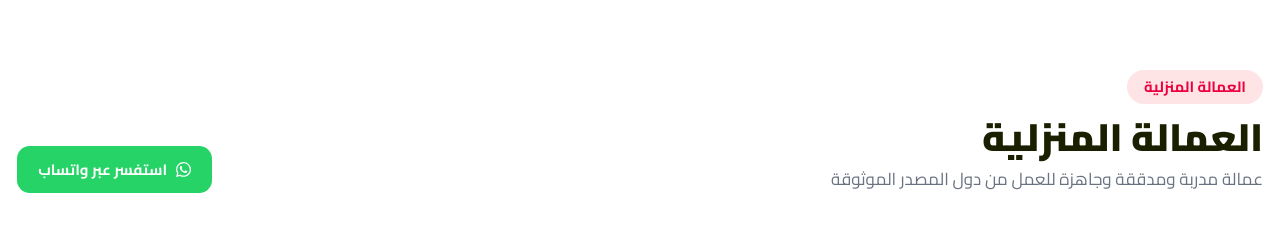
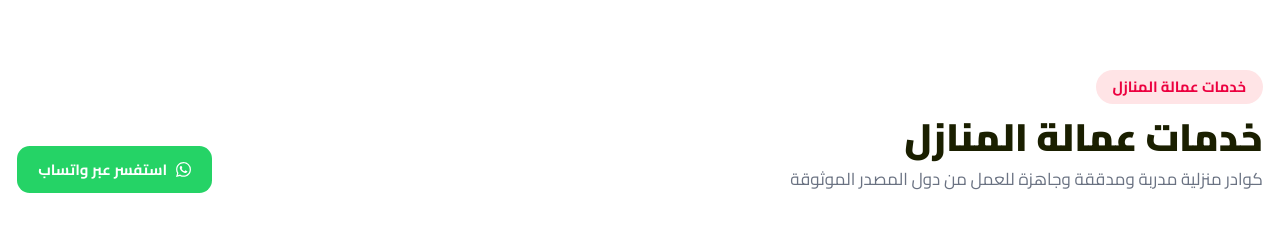
Before and after one commit to fouraxiz/alsaffar-service, a Next.js app: page /ar in a window 1280 px wide. Shown: the part 3070-3313 px from the top of the page. Built offline with nearby package versions, Linux system fonts and the light colour scheme.

Commit message:
rename Domestic Workers to Maid Services

```diff
--- a/messages/ar.json
+++ b/messages/ar.json
@@ -23,7 +23,7 @@
   "services": {
     "title": "خدماتنا",
     "subtitle": "حلول استقدام شاملة مصممة خصيصاً للمملكة العربية السعودية",
-    "domestic": {"title": "العمالة المنزلية", "desc": "خادمات وطهاة ومربيات وعمال رعاية منزلية من دول موثوقة."},
+    "domestic": {"title": "خدمات عمالة المنازل", "desc": "خادمات وطهاة ومربيات وعمال رعاية منزلية من دول موثوقة."},
     "drivers": {"title": "السائقون", "desc": "سائقون شخصيون وسائقو عائلات مرخصون وذوو خبرة."},
     "skilled": {"title": "العمالة الماهرة", "desc": "فنيون وكهربائيون وسباكون ومحترفو البناء."},
     "corporate": {"title": "التوظيف المؤسسي", "desc": "موظفو مكاتب وحراسة أمنية وحلول للقوى العاملة."},
@@ -102,8 +102,8 @@
     }
   },
   "domesticWorkers": {
-    "title": "العمالة المنزلية",
-    "subtitle": "عمالة مدربة ومدققة وجاهزة للعمل من دول المصدر الموثوقة",
+    "title": "خدمات عمالة المنازل",
+    "subtitle": "كوادر منزلية مدربة ومدققة وجاهزة للعمل من دول المصدر الموثوقة",
     "whatsappLabel": "استفسر عبر واتساب",
     "items": {
       "housemaid": {"title": "خادمة منزل", "desc": "تنظيف المنزل العام والطهي والصيانة."},
@@ -201,7 +201,7 @@
     "title": "خدمات الاستقدام لدينا",
     "subtitle": "حلول شاملة لجميع احتياجاتكم من العمالة",
     "domestic": {
-      "title": "العمالة المنزلية", "subtitle": "خادمات وعاملات منازل ومربيات",
+      "title": "خدمات عمالة المنازل", "subtitle": "خادمات وعاملات منازل ومربيات",
       "desc": "نستقدم عمالة منزلية متمرسة من الفلبين وإندونيسيا وإثيوبيا وسريلانكا وغيرها.",
       "features": ["فحص الخلفية", "الفحص الطبي", "اختبار المهارات", "التحقق من الوثائق", "التغطية التأمينية"]
     },
--- a/messages/en.json
+++ b/messages/en.json
@@ -23,7 +23,7 @@
   "services": {
     "title": "Our Services",
     "subtitle": "Comprehensive manpower recruitment solutions tailored for Saudi Arabia",
-    "domestic": {"title": "Domestic Workers", "desc": "Housemaids, cooks, nannies, and home care workers from trusted source countries."},
+    "domestic": {"title": "Maid Services", "desc": "Housemaids, cooks, nannies, and home care workers from trusted source countries."},
     "drivers": {"title": "Drivers", "desc": "Licensed and experienced personal and family drivers."},
     "skilled": {"title": "Skilled Workers", "desc": "Technicians, electricians, plumbers, and construction professionals."},
     "corporate": {"title": "Corporate Staffing", "desc": "Office staff, security guards, and complete corporate workforce solutions."},
@@ -102,8 +102,8 @@
     }
   },
   "domesticWorkers": {
-    "title": "Domestic Workers",
-    "subtitle": "Trained, vetted, and ready-to-work domestic helpers from trusted source countries",
+    "title": "Maid Services",
+    "subtitle": "Trained, vetted, and ready-to-work household staff from trusted source countries",
     "whatsappLabel": "Enquire via WhatsApp",
     "items": {
       "housemaid": {"title": "Housemaid", "desc": "General household cleaning, cooking, and maintenance."},
@@ -201,8 +201,8 @@
     "title": "Our Recruitment Services",
     "subtitle": "Comprehensive solutions for all your manpower needs",
     "domestic": {
-      "title": "Domestic Workers", "subtitle": "Housemaids, Nannies & Home Helpers",
-      "desc": "We recruit experienced and trained domestic workers from Philippines, Indonesia, Ethiopia, Sri Lanka, and other trusted countries.",
+      "title": "Maid Services", "subtitle": "Housemaids, Nannies & Home Helpers",
+      "desc": "We recruit experienced and trained household staff from Philippines, Indonesia, Ethiopia, Sri Lanka, and other trusted countries.",
       "features": ["Background checked", "Medical cleared", "Skills tested", "Document verified", "Insurance covered"]
     },
     "drivers": {
--- a/src/components/home/DomesticWorkers.tsx
+++ b/src/components/home/DomesticWorkers.tsx
@@ -42,7 +42,7 @@ export default function DomesticWorkers() {
             <p className="text-gray-500 mt-2 max-w-lg">{t('subtitle')}</p>
           </div>
           <a
-            href="https://wa.me/966XXXXXXXXXX?text=Hello! I need a domestic worker. Please provide details."
+            href="https://wa.me/966XXXXXXXXXX?text=Hello! I need a maid service. Please provide details."
             target="_blank"
             rel="noopener noreferrer"
             className="flex items-center gap-2 bg-[#25D366] hover:bg-[#1ebe5d] text-white px-5 py-3 rounded-xl font-bold text-sm transition-colors flex-shrink-0"
```
